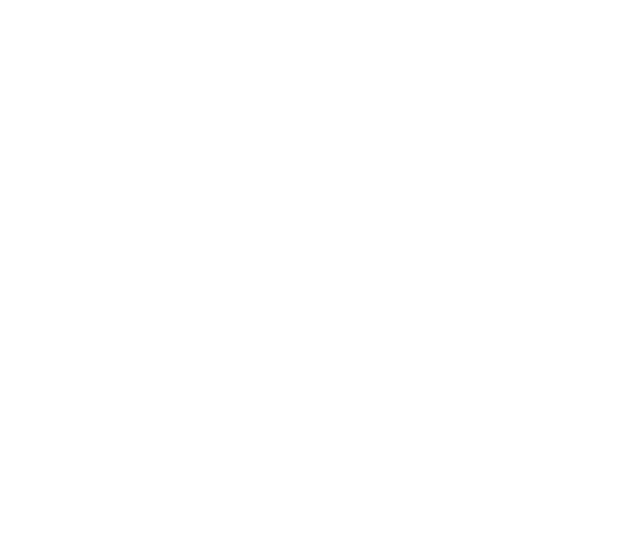
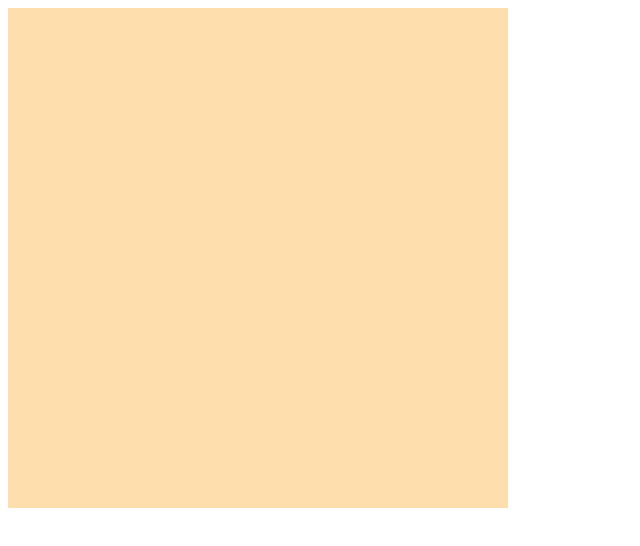
Before and after one commit to IGORITZZ/ProgramadorBr, a plain HTML site: page HTML/2-AVANÇADO/5-Animação HTML/ex03 - Largura x Altura/index.html in a window 1280 px wide. Shown: the whole page, without its empty margins (0-640 px from the left). Drawn offline with Linux system fonts and the light colour scheme.

Commit message:
Update index.html

```diff
--- a/HTML/2-AVANÇADO/5-Animação HTML/ex03 - Largura x Altura/index.html
+++ b/HTML/2-AVANÇADO/5-Animação HTML/ex03 - Largura x Altura/index.html
@@ -4,9 +4,21 @@
     <meta charset="UTF-8">
     <meta name="viewport" content="width=device-width, initial-scale=1.0">
     <title>Largura x Altura</title>
+    <style>
+        #tela{
+            background-color: navajowhite;
+            width: 500px;
+            height: 500px;
+            position: relative;
+            overflow: hidden;
+        }
+    </style>
 </head>
 <body>
 
+    <canvas id="tela" width="500px" height="500px">
+
+    </canvas>
 
     <script src="script.js"></script>
 </body>
```
